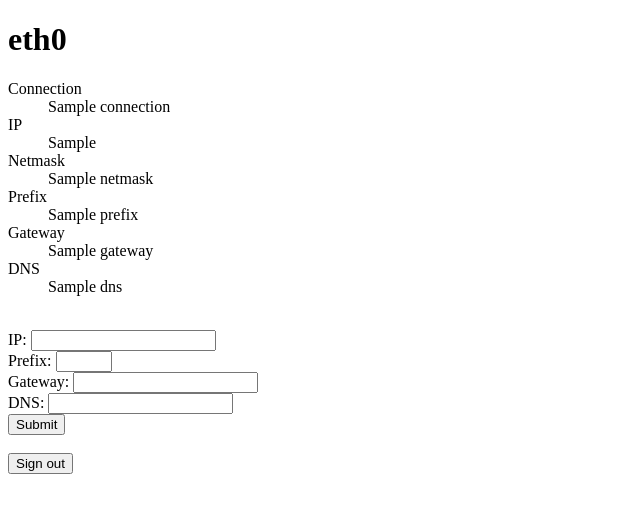
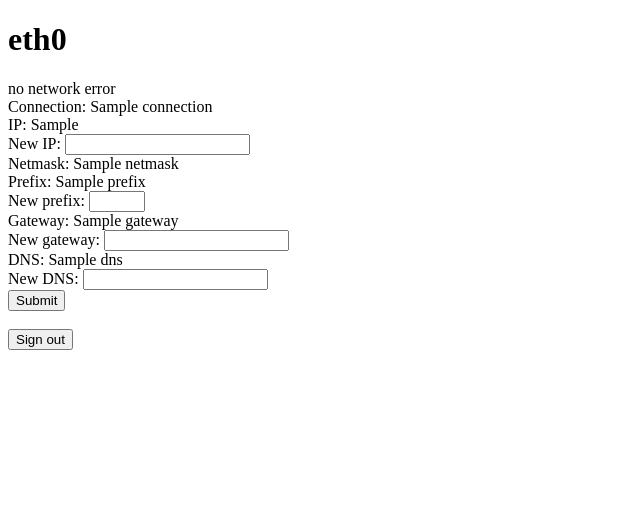
Before and after one commit to joes-n/pi-web, a FastAPI app: template templates/dashboard.html in a window 1280 px wide. Shown: the top 513 px of the page, without its empty margins (0-640 px from the left). Run offline with FastAPI, Linux system fonts and the light colour scheme; the template is opened without the code that fills it: most values are stand-ins (such as "Sample title", 1, 10 or a date in 2020).

Commit message:
change dashboard

```diff
--- a/templates/dashboard.html
+++ b/templates/dashboard.html
@@ -5,33 +5,19 @@
     </head>
     <body>
         <h1>eth0</h1>
-        {% if network.error %}
-            <p>{{ network.error }}</p>
-        {% endif %}
-        <dl>
-            <dt>Connection</dt>
-            <dd>{{ network.connection or "unknown" }}</dd>
-            <dt>IP</dt>
-            <dd>{{ network.ip or "not set" }}</dd>
-            <dt>Netmask</dt>
-            <dd>{{ network.netmask or "not set" }}</dd>
-            <dt>Prefix</dt>
-            <dd>{{ network.prefix or "not set" }}</dd>
-            <dt>Gateway</dt>
-            <dd>{{ network.gateway or "not set" }}</dd>
-            <dt>DNS</dt>
-            <dd>{{ network.dns or "not set" }}</dd>
-        </dl>
-        <br />
         <form action="/api/ip" method="post">
-            IP: <input type="text" name="ip" />
-            <br />
-            Prefix: <input type="number" name="prefix" min="1" max="32" />
-            <br />
-            Gateway: <input type="text" name="gateway" />
-            <br />
-            DNS: <input type="text" name="dns" />
-            <br />
+            {{ network.error or "no network error"}} <br />
+            Connection: {{ network.connection or "unknown" }} <br />
+            IP: {{ network.ip or "not set" }} <br />
+            New IP: <input type="text" name="ip" /> <br />
+            Netmask: {{ network.netmask or "not set" }} <br />
+            Prefix: {{ network.prefix or "not set" }} <br />
+            New prefix:
+            <input type="number" name="prefix" min="1" max="32" /> <br />
+            Gateway: {{ network.gateway or "not set" }} <br />
+            New gateway: <input type="text" name="gateway" /> <br />
+            DNS: {{ network.dns or "not set" }} <br />
+            New DNS: <input type="text" name="dns" /><br />
             <button type="submit">Submit</button>
         </form>
         {{ message }}
```
